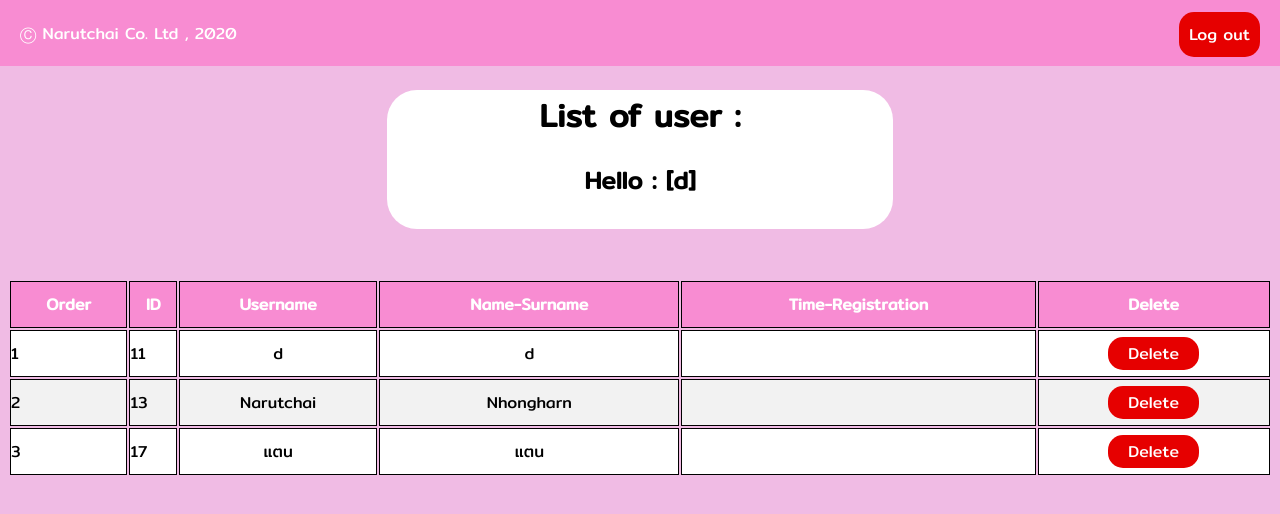
After one commit to rubydiao/projectphp, a PHP site: page /list_user.php in a window 1280 px wide. The commit adds this page. Shown: the top 514 px of the page. Run offline with PHP 8.4, Linux system fonts and the light colour scheme; a user stored in the database is signed in; data comes from the database, SQL or seed files in the repository; data that the repository does not hold is empty.

Commit message:
Updated, Create User Manage Page

```diff
--- /dev/null
+++ b/list_user.css
@@ -0,0 +1,118 @@
+body {
+    font-family: "Mitr", sans-serif;
+    background-color: rgb(240, 187, 228);
+}
+.header {
+    position: fixed;
+    top: 0px;
+    left: 0px;
+    right: 0px;
+    height: 50px;
+    padding: 5px 13px 11px 0px;
+    width: 100%;
+    color: white;
+    font-family: "Mitr", sans-serif;
+    margin-top: 0px;
+    bottom: 0;
+    background-color: rgb(248, 140, 210);
+}
+.header p {
+    margin-left: 20px;
+    text-align: left;
+}
+.button-logout {
+    position: relative;
+    margin-top: -50px;
+    margin-right: 20px;
+    float: right;
+    text-decoration: none;
+    border: transparent;
+    border-radius: 15px;
+    background-color: #e60000;
+    padding: 10px 10px 10px 10px;
+    color: white;
+    transition: 0.5s;
+}
+.button-logout:hover {
+    background-color: #D9ddd4;
+    color: red;
+}
+.container {
+    margin: 90px auto;
+    margin-bottom: 50px;
+    border-radius: 30px;
+    text-align: center;
+    background-color: white;
+    width: 40%;
+    padding-bottom: 10px;
+}
+table th,
+tr,
+td {
+    border: 1px solid black;
+    border-collapse: collapse;
+    padding: 10px 0px 10px 0px;
+}
+table {
+    width: 100%;
+}
+th {
+    color: white;
+    background-color: rgb(248, 140, 210);
+}
+tr {
+    background-color: white;
+}
+tr:nth-child(even) {
+    background-color: #f2f2f2;
+}
+.timeregis {
+    text-align: center;
+}
+.user{
+    text-align: center;
+}
+.myname {
+    text-align: center;
+}
+.delete {
+    text-align: center;
+}
+.delete .bdelete {
+    border-radius: 15px;
+    background-color: #e60000;
+    text-decoration: none;
+    color: white;
+    padding: 4px 20px 4px 20px;
+    transition: 0.5s;
+}
+.delete .bdelete:hover {
+    background-color: #D9ddd4;
+    color: red;
+}
+.Addlist {
+    margin-right: 100px;
+    padding: 5px 30px 5px 30px;
+    border-radius: 15px;
+    text-decoration: none;
+    color: white;
+    background-color: #00A600;
+    transition: 0.5s;
+}
+.Addlist:hover {
+    color: black;
+    background-color: #BBFFBB;
+}
+.btn-manage {
+    background-color: #0c2ef5;
+    color: white;
+    text-decoration: none;
+    border-radius: 15px;
+    padding: 5px 10px;
+    transition: 0.5s;
+}
+.btn-manage:hover{
+    color: #0c2ef5;
+    background-color: #50dec899;
+    border: 1px solid #0c2ef5;
+}
--- /dev/null
+++ b/list_user.php
@@ -0,0 +1,69 @@
+<?php
+session_start();
+require_once "Database/Database.php";
+if ($_SESSION['username'] == null) {
+    echo "<script>alert('Please login.');</script>";
+    header("Refresh:0 , url=index.html");
+    exit();
+}
+$username = $_SESSION['username'];
+$sql_fetch_todos = "SELECT * FROM user ORDER BY id ASC";
+$query = mysqli_query($conn, $sql_fetch_todos);
+?>
+<!doctype html>
+<html lang="en">
+
+<head>
+    <title>หน้าหลัก</title>
+    <!-- Required meta tags -->
+    <meta charset="utf-8">
+    <meta name="viewport" content="width=device-width, initial-scale=1, shrink-to-fit=no">
+    <link rel="icon" href="dp.png">
+    <link href="https://fonts.googleapis.com/css2?family=Mitr&display=swap" rel="stylesheet">
+    <link rel="stylesheet" href="list_user.css">
+</head>
+<body>
+    <div class="header">
+        <p>Ⓒ Narutchai Co. Ltd , 2020</p>
+        <a name="" id="" class="button-logout" href="logout.php" role="button">Log out</a>
+    </div>
+    <div class="container">
+        <h1>List of user :</h1>
+        <h2>Hello : [<?php echo $username ?>]</h2>
+    </div>
+    <div class="table-product">
+        <table>
+            <tr>
+                <th scope="col">Order</th>
+                <th scope="col">ID</th>
+                <th scope="col">Username</th>
+                <th scope="col">Name-Surname</th>
+                <th scope="col">Time-Registration</th>
+                <th scope="col">Delete</th>
+            </tr>
+            <tbody>
+                <?php
+                $id_user = 1;
+                while ($row = mysqli_fetch_array($query)) { ?>
+                    <tr>
+                        <td scope="row"><?php echo $id_user ?></td>
+                        <td><?php echo $row['id'] ?></td>
+                        <td class="user"><?php echo $row['username'] ?></td>
+                        <td class="myname"><?php echo $row['name'] ?></td>
+                        <td class="timeregis"><?php echo $row['time'] ?></td>
+                        <td class="delete"><a name="id" id="" class="bdelete" href="delete_user.php?id=<?php echo $row['id'] ?>" role="button">
+                                Delete
+                            </a></td>
+                    </tr>
+                <?php
+                    $id_user++;
+                } ?>
+            </tbody>
+        </table>
+    </div>
+    <?php
+    mysqli_close($conn);
+    ?>
+</body>
+
+</html>
--- a/login.php
+++ b/login.php
@@ -22,7 +22,6 @@
              session_start();
              $_SESSION['username'] = $result['username'];
              header("Location: list.php");
-             session_write_close();
          }
     }
     mysqli_close($conn);
```
Also changed, not shown: delete_user.php (added, +27 -0 lines), list.php (+15 -0 lines), manage.css (added, +87 -0 lines), manage.php (added, +25 -0 lines), manage_user.php (added, +39 -0 lines).
